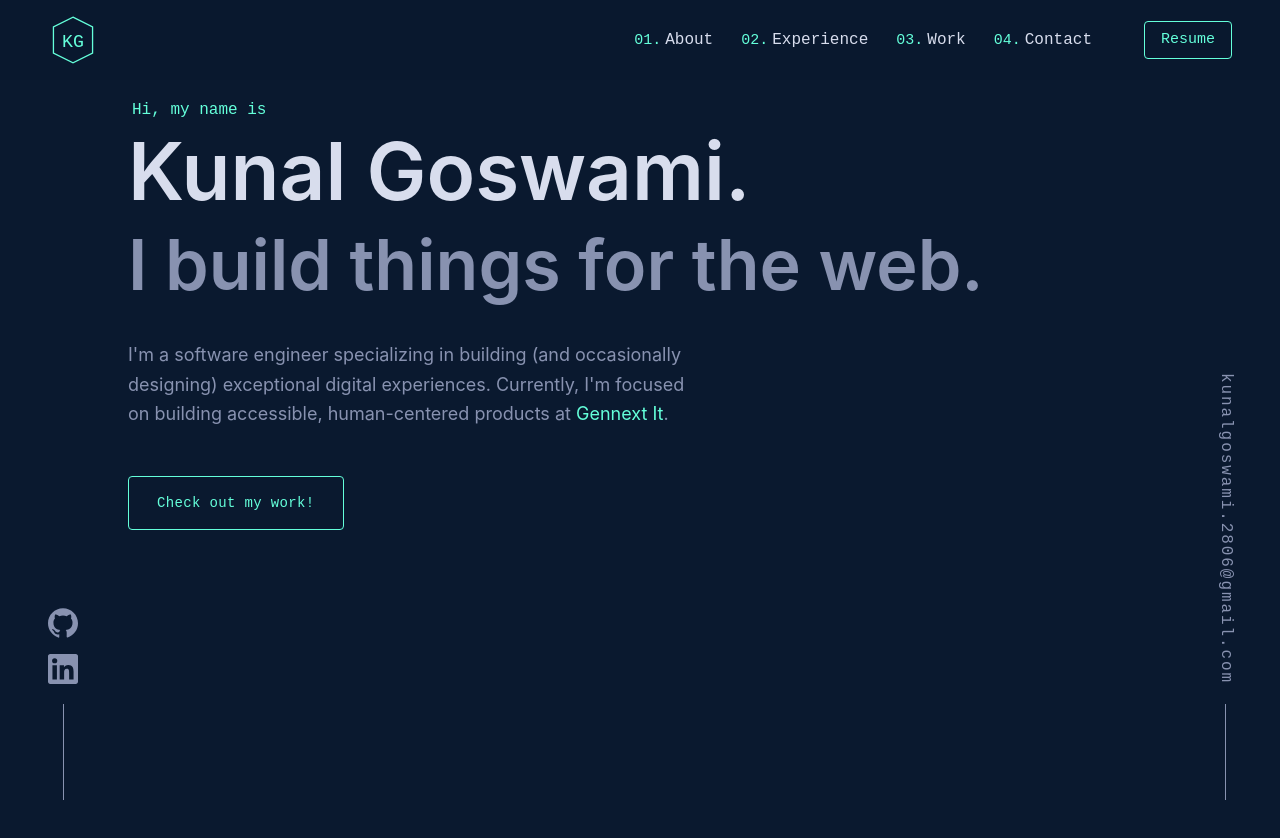
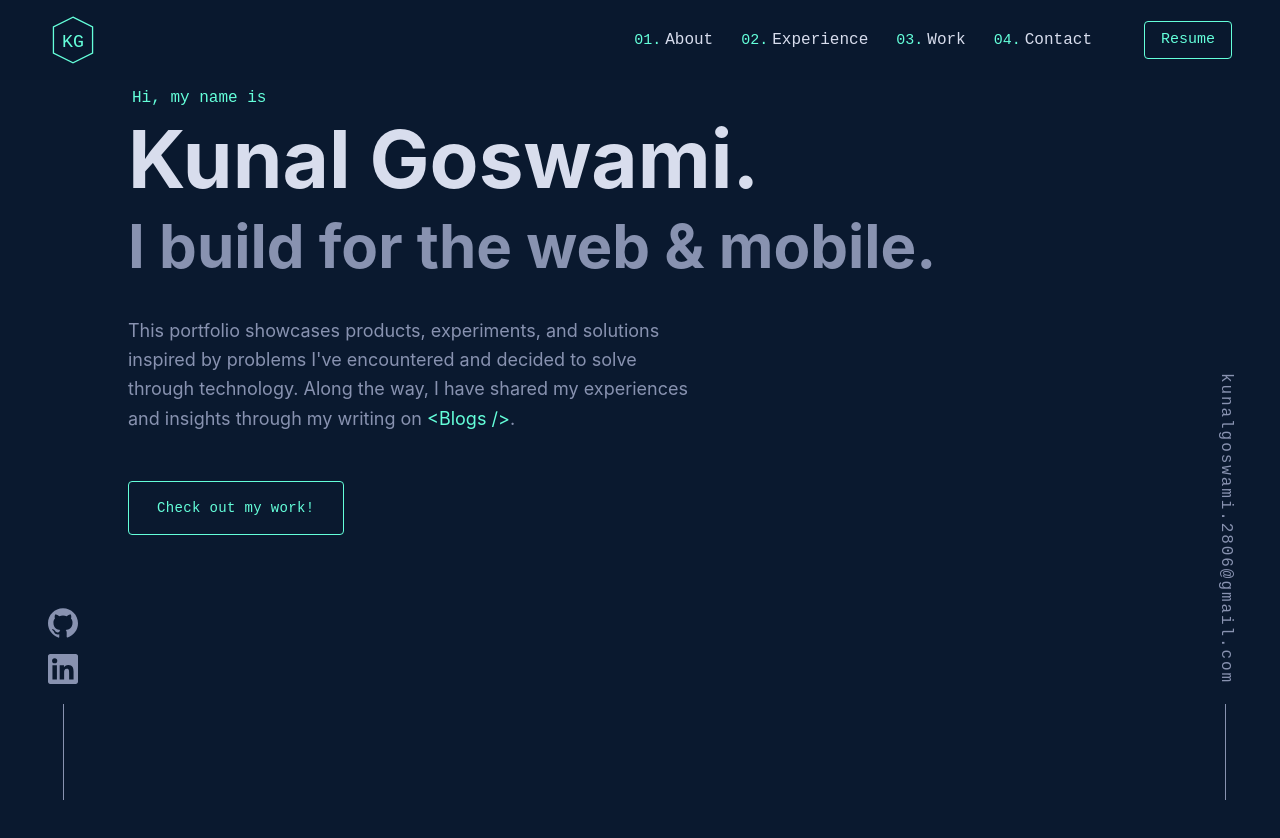
Before and after one commit to Kunal2806/portfolio, a Next.js app: page / in a window 1280 px wide. Shown: the top 838 px of the page. Built offline with nearby package versions, Linux system fonts and the light colour scheme.

Commit message:
content fix

```diff
--- a/app/layout.tsx
+++ b/app/layout.tsx
@@ -12,7 +12,7 @@ export const metadata: Metadata = {
 export default function RootLayout({ children }: { children: React.ReactNode }) {
   return (
     <html lang="en">
-      <body className="w-[80%] mx-auto my-25">
+      <body className="w-[80%] mx-auto my-22">
         <Navbar />
         <LeftSidebar />
         <RightSidebar email="kunalgoswami.2806@gmail.com" />
--- a/components/HeroSection.tsx
+++ b/components/HeroSection.tsx
@@ -13,7 +13,7 @@ export default function HeroSection() {
       {/* Name */}
       <h1
         style={{ color: "var(--color-heading)", animationDelay: "200ms" }}
-        className="text-[clamp(40px,8vw,80px)] font-semibold leading-tight opacity-0 animate-[fadeInUp_0.5s_ease_forwards]"
+        className="text-[clamp(40px,8vw,80px)] font-bold leading-tight opacity-0 animate-[fadeInUp_0.5s_ease_forwards]"
       >
         Kunal Goswami.
       </h1>
@@ -21,9 +21,9 @@ export default function HeroSection() {
       {/* Tagline */}
       <h2
         style={{ color: "var(--color-muted)", animationDelay: "300ms" }}
-        className="text-[clamp(30px,6vw,70px)] font-semibold leading-tight m-0 mb-8 opacity-0 animate-[fadeInUp_0.5s_ease_forwards]"
+        className="text-[clamp(20px,6vw,60px)] font-bold leading-tight m-0 mb-8 opacity-0 animate-[fadeInUp_0.5s_ease_forwards]"
       >
-        I build things for the web.
+        I build for the web & mobile.
       </h2>
 
       {/* Description */}
@@ -31,18 +31,16 @@ export default function HeroSection() {
         style={{ color: "var(--color-muted)", fontFamily: "var(--font-sans)", animationDelay: "400ms" }}
         className="max-w-xl text-[clamp(14px,2vw,18px)] leading-relaxed mb-12 opacity-0 animate-[fadeInUp_0.5s_ease_forwards]"
       >
-        I&apos;m a software engineer specializing in building (and occasionally designing)
-        exceptional digital experiences. Currently, I&apos;m focused on building accessible,
-        human-centered products at{" "}
+        This portfolio showcases products, experiments, and solutions inspired by problems I&apos;ve encountered and decided to solve through technology. Along the way, I have shared my experiences and insights through my writing on {""}
         <a
           href="#"
           style={{ color: "var(--color-accent)" }}
-          className="no-underline relative group"
+          className="no-underline relative group "
         >
-          Gennext It
+          {"<Blogs />"}
           <span
             style={{ backgroundColor: "var(--color-accent)" }}
-            className="absolute bottom-[-1px] left-0 w-0 h-px transition-all duration-200 group-hover:w-full"
+            className="absolute bottom-px left-0 w-0 h-px transition-all duration-200 group-hover:w-full"
           />
         </a>
         .
```
